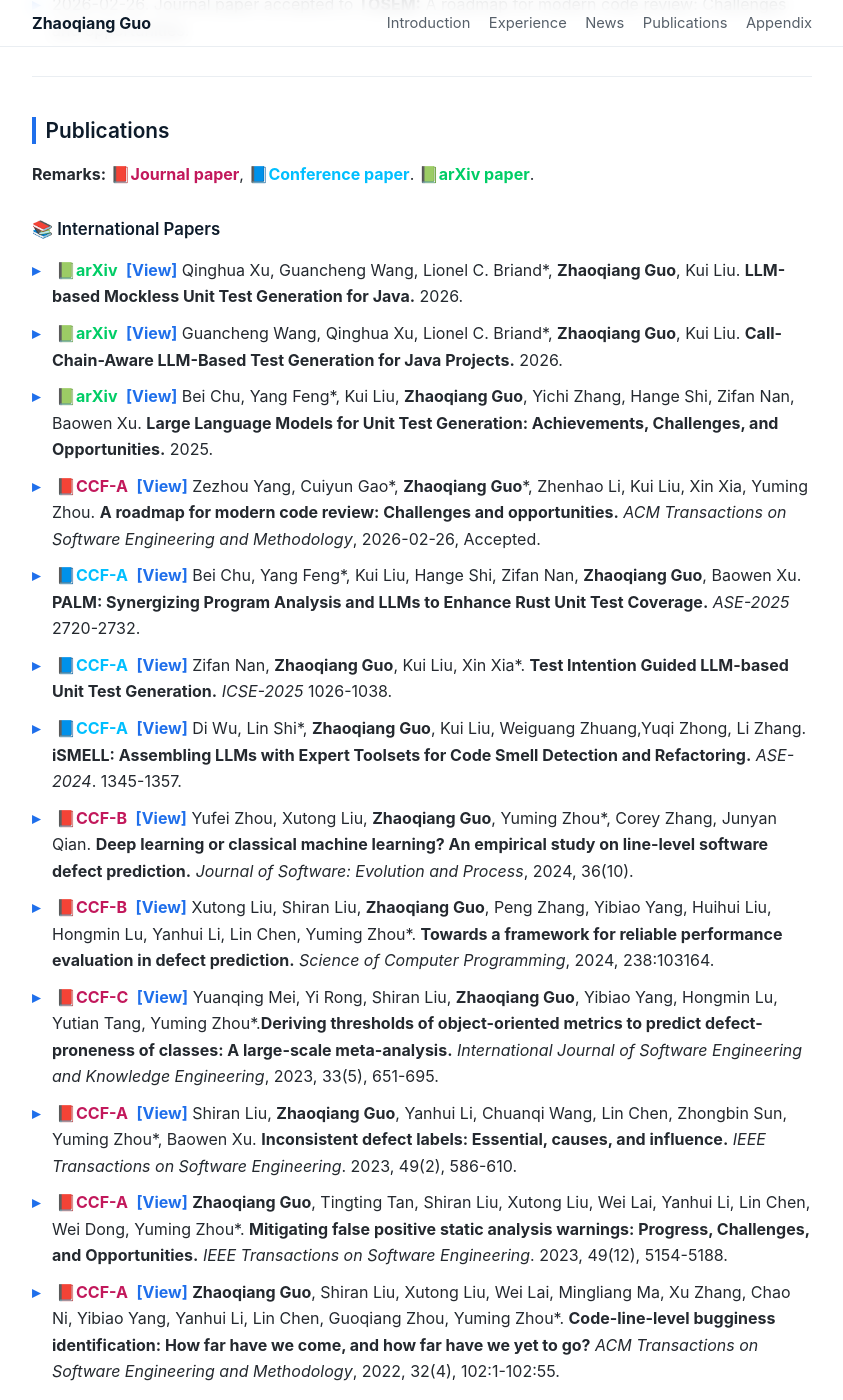
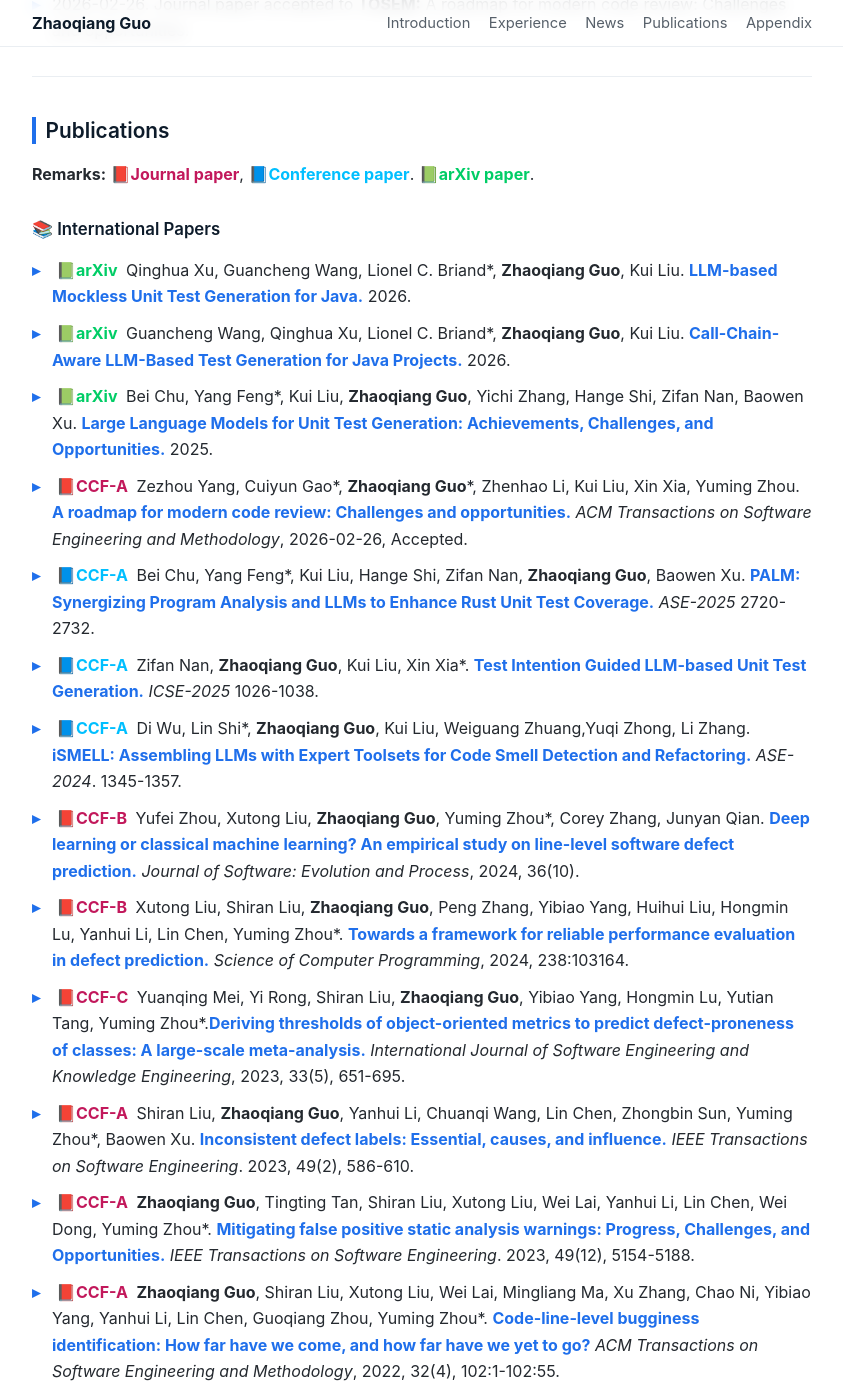
Before and after one commit to Naplues/naplues.github.io, a Jekyll site: the page built from index.html, in a window 1280 px wide and 1400 px high, scrolled down 1476 px. Shown: the whole window, without its empty margins (218-1061 px from the left). Built offline with Jekyll 4.4.1, drawn with Linux system fonts in a browser that asks for light colours; a script that is not in the unit is left out; some of the changed text lies outside the part shown.

Commit message:
Move publication View links onto paper titles
Remove the separate [View] link from each publication entry and instead
wrap the paper title with the same URL, so the title itself is the link.
Applies to all 23 entries (international + domestic).

Co-Authored-By: Claude Fable 5 <noreply@anthropic.com>

```diff
--- a/index.html
+++ b/index.html
@@ -85,52 +85,52 @@ layout: default
 
 <ul>
   <li>
-    <p><strong><span style="color: #00CD66">📗arXiv</span></strong> <a href="https://arxiv.org/abs/2605.26851"><strong>[View]</strong></a> Qinghua Xu, Guancheng Wang, Lionel C. Briand*, <strong>Zhaoqiang Guo</strong>, Kui Liu. <strong>LLM-based Mockless Unit Test Generation for Java.</strong> 2026.</p>
+    <p><strong><span style="color: #00CD66">📗arXiv</span></strong> Qinghua Xu, Guancheng Wang, Lionel C. Briand*, <strong>Zhaoqiang Guo</strong>, Kui Liu. <a href="https://arxiv.org/abs/2605.26851"><strong>LLM-based Mockless Unit Test Generation for Java.</strong></a> 2026.</p>
   </li>
   <li>
-    <p><strong><span style="color: #00CD66">📗arXiv</span></strong> <a href="https://arxiv.org/abs/2604.22046"><strong>[View]</strong></a> Guancheng Wang, Qinghua Xu, Lionel C. Briand*, <strong>Zhaoqiang Guo</strong>, Kui Liu. <strong>Call-Chain-Aware LLM-Based Test Generation for Java Projects.</strong> 2026.</p>
+    <p><strong><span style="color: #00CD66">📗arXiv</span></strong> Guancheng Wang, Qinghua Xu, Lionel C. Briand*, <strong>Zhaoqiang Guo</strong>, Kui Liu. <a href="https://arxiv.org/abs/2604.22046"><strong>Call-Chain-Aware LLM-Based Test Generation for Java Projects.</strong></a> 2026.</p>
   </li>
   <li>
-    <p><strong><span style="color: #00CD66">📗arXiv</span></strong> <a href="https://arxiv.org/abs/2511.21382"><strong>[View]</strong></a> Bei Chu, Yang Feng*, Kui Liu, <strong>Zhaoqiang Guo</strong>, Yichi Zhang, Hange Shi, Zifan Nan, Baowen Xu. <strong>Large Language Models for Unit Test Generation: Achievements, Challenges, and Opportunities.</strong> 2025.</p>
+    <p><strong><span style="color: #00CD66">📗arXiv</span></strong> Bei Chu, Yang Feng*, Kui Liu, <strong>Zhaoqiang Guo</strong>, Yichi Zhang, Hange Shi, Zifan Nan, Baowen Xu. <a href="https://arxiv.org/abs/2511.21382"><strong>Large Language Models for Unit Test Generation: Achievements, Challenges, and Opportunities.</strong></a> 2025.</p>
   </li>
   <li>
-    <p><strong><span style="color: #C2185B">📕CCF-A</span></strong> <a href="https://dl.acm.org/doi/10.1145/3800963"><strong>[View]</strong></a> Zezhou Yang, Cuiyun Gao*, <strong>Zhaoqiang Guo</strong>*, Zhenhao Li, Kui Liu, Xin Xia, Yuming Zhou. <strong>A roadmap for modern code review: Challenges and opportunities.</strong> <em>ACM Transactions on Software Engineering and Methodology</em>, 2026-02-26, Accepted.</p>
+    <p><strong><span style="color: #C2185B">📕CCF-A</span></strong> Zezhou Yang, Cuiyun Gao*, <strong>Zhaoqiang Guo</strong>*, Zhenhao Li, Kui Liu, Xin Xia, Yuming Zhou. <a href="https://dl.acm.org/doi/10.1145/3800963"><strong>A roadmap for modern code review: Challenges and opportunities.</strong></a> <em>ACM Transactions on Software Engineering and Methodology</em>, 2026-02-26, Accepted.</p>
   </li>
   <li>
-    <p><strong><span style="color: #00BFFF">📘CCF-A</span></strong> <a href="https://ieeexplore.ieee.org/document/11334728/"><strong>[View]</strong></a> Bei Chu, Yang Feng*, Kui Liu, Hange Shi, Zifan Nan, <strong>Zhaoqiang Guo</strong>, Baowen Xu. <strong>PALM: Synergizing Program Analysis and LLMs to Enhance Rust Unit Test Coverage.</strong> <em>ASE-2025</em> 2720-2732.</p>
+    <p><strong><span style="color: #00BFFF">📘CCF-A</span></strong> Bei Chu, Yang Feng*, Kui Liu, Hange Shi, Zifan Nan, <strong>Zhaoqiang Guo</strong>, Baowen Xu. <a href="https://ieeexplore.ieee.org/document/11334728/"><strong>PALM: Synergizing Program Analysis and LLMs to Enhance Rust Unit Test Coverage.</strong></a> <em>ASE-2025</em> 2720-2732.</p>
   </li>
   <li>
-    <p><strong><span style="color: #00BFFF">📘CCF-A</span></strong> <a href="https://ieeexplore.ieee.org/document/11029762/"><strong>[View]</strong></a> Zifan Nan, <strong>Zhaoqiang Guo</strong>, Kui Liu, Xin Xia*. <strong>Test Intention Guided LLM-based Unit Test Generation.</strong> <em>ICSE-2025</em> 1026-1038.</p>
+    <p><strong><span style="color: #00BFFF">📘CCF-A</span></strong> Zifan Nan, <strong>Zhaoqiang Guo</strong>, Kui Liu, Xin Xia*. <a href="https://ieeexplore.ieee.org/document/11029762/"><strong>Test Intention Guided LLM-based Unit Test Generation.</strong></a> <em>ICSE-2025</em> 1026-1038.</p>
   </li>
   <li>
-    <p><strong><span style="color: #00BFFF">📘CCF-A</span></strong> <a href="https://dl.acm.org/doi/pdf/10.1145/3691620.3695508"><strong>[View]</strong></a> Di Wu, Lin Shi*, <strong>Zhaoqiang Guo</strong>, Kui Liu, Weiguang Zhuang,Yuqi Zhong, Li Zhang. <strong>iSMELL: Assembling LLMs with Expert Toolsets for Code Smell Detection and Refactoring.</strong> <em>ASE-2024</em>. 1345-1357.</p>
+    <p><strong><span style="color: #00BFFF">📘CCF-A</span></strong> Di Wu, Lin Shi*, <strong>Zhaoqiang Guo</strong>, Kui Liu, Weiguang Zhuang,Yuqi Zhong, Li Zhang. <a href="https://dl.acm.org/doi/pdf/10.1145/3691620.3695508"><strong>iSMELL: Assembling LLMs with Expert Toolsets for Code Smell Detection and Refactoring.</strong></a> <em>ASE-2024</em>. 1345-1357.</p>
   </li>
   <li>
-    <p><strong><span style="color: #C2185B">📕CCF-B</span></strong> <a href="https://onlinelibrary.wiley.com/doi/10.1002/smr.2696"><strong>[View]</strong></a> Yufei Zhou, Xutong Liu, <strong>Zhaoqiang Guo</strong>, Yuming Zhou*, Corey Zhang, Junyan Qian. <strong>Deep learning or classical machine learning? An empirical study on line-level software defect prediction.</strong> <em>Journal of Software: Evolution and Process</em>, 2024, 36(10).</p>
+    <p><strong><span style="color: #C2185B">📕CCF-B</span></strong> Yufei Zhou, Xutong Liu, <strong>Zhaoqiang Guo</strong>, Yuming Zhou*, Corey Zhang, Junyan Qian. <a href="https://onlinelibrary.wiley.com/doi/10.1002/smr.2696"><strong>Deep learning or classical machine learning? An empirical study on line-level software defect prediction.</strong></a> <em>Journal of Software: Evolution and Process</em>, 2024, 36(10).</p>
   </li>
   <li>
-    <p><strong><span style="color: #C2185B">📕CCF-B</span></strong> <a href="https://www.sciencedirect.com/science/article/pii/S016764232400087X?via%3Dihub"><strong>[View]</strong></a> Xutong Liu, Shiran Liu, <strong>Zhaoqiang Guo</strong>, Peng Zhang, Yibiao Yang, Huihui Liu, Hongmin Lu, Yanhui Li, Lin Chen, Yuming Zhou*. <strong>Towards a framework for reliable performance evaluation in defect prediction.</strong> <em>Science of Computer Programming</em>, 2024, 238:103164.</p>
+    <p><strong><span style="color: #C2185B">📕CCF-B</span></strong> Xutong Liu, Shiran Liu, <strong>Zhaoqiang Guo</strong>, Peng Zhang, Yibiao Yang, Huihui Liu, Hongmin Lu, Yanhui Li, Lin Chen, Yuming Zhou*. <a href="https://www.sciencedirect.com/science/article/pii/S016764232400087X?via%3Dihub"><strong>Towards a framework for reliable performance evaluation in defect prediction.</strong></a> <em>Science of Computer Programming</em>, 2024, 238:103164.</p>
   </li>
   <li>
-    <p><strong><span style="color: #C2185B">📕CCF-C</span></strong> <a href="https://www.worldscientific.com/doi/10.1142/S0218194023500110"><strong>[View]</strong></a> Yuanqing Mei, Yi Rong, Shiran Liu, <strong>Zhaoqiang Guo</strong>, Yibiao Yang, Hongmin Lu, Yutian Tang, Yuming Zhou*.<strong>Deriving thresholds of object-oriented metrics to predict defect-proneness of classes: A large-scale meta-analysis.</strong> <em>International Journal of Software Engineering and Knowledge Engineering</em>, 2023, 33(5), 651-695.</p>
+    <p><strong><span style="color: #C2185B">📕CCF-C</span></strong> Yuanqing Mei, Yi Rong, Shiran Liu, <strong>Zhaoqiang Guo</strong>, Yibiao Yang, Hongmin Lu, Yutian Tang, Yuming Zhou*.<a href="https://www.worldscientific.com/doi/10.1142/S0218194023500110"><strong>Deriving thresholds of object-oriented metrics to predict defect-proneness of classes: A large-scale meta-analysis.</strong></a> <em>International Journal of Software Engineering and Knowledge Engineering</em>, 2023, 33(5), 651-695.</p>
   </li>
   <li>
-    <p><strong><span style="color: #C2185B">📕CCF-A</span></strong> <a href="https://ieeexplore.ieee.org/document/9729569"><strong>[View]</strong></a> Shiran Liu, <strong>Zhaoqiang Guo</strong>, Yanhui Li, Chuanqi Wang, Lin Chen, Zhongbin Sun, Yuming Zhou*, Baowen Xu. <strong>Inconsistent defect labels: Essential, causes, and influence.</strong> <em>IEEE Transactions on Software Engineering</em>. 2023, 49(2), 586-610.</p>
+    <p><strong><span style="color: #C2185B">📕CCF-A</span></strong> Shiran Liu, <strong>Zhaoqiang Guo</strong>, Yanhui Li, Chuanqi Wang, Lin Chen, Zhongbin Sun, Yuming Zhou*, Baowen Xu. <a href="https://ieeexplore.ieee.org/document/9729569"><strong>Inconsistent defect labels: Essential, causes, and influence.</strong></a> <em>IEEE Transactions on Software Engineering</em>. 2023, 49(2), 586-610.</p>
   </li>
   <li>
-    <p><strong><span style="color: #C2185B">📕CCF-A</span></strong> <a href="https://ieeexplore.ieee.org/document/10305541/"><strong>[View]</strong></a> <strong>Zhaoqiang Guo</strong>, Tingting Tan, Shiran Liu, Xutong Liu, Wei Lai, Yanhui Li, Lin Chen, Wei Dong, Yuming Zhou*. <strong>Mitigating false positive static analysis warnings: Progress, Challenges, and Opportunities.</strong> <em>IEEE Transactions on Software Engineering</em>. 2023, 49(12), 5154-5188.</p>
+    <p><strong><span style="color: #C2185B">📕CCF-A</span></strong> <strong>Zhaoqiang Guo</strong>, Tingting Tan, Shiran Liu, Xutong Liu, Wei Lai, Yanhui Li, Lin Chen, Wei Dong, Yuming Zhou*. <a href="https://ieeexplore.ieee.org/document/10305541/"><strong>Mitigating false positive static analysis warnings: Progress, Challenges, and Opportunities.</strong></a> <em>IEEE Transactions on Software Engineering</em>. 2023, 49(12), 5154-5188.</p>
   </li>
   <li>
-    <p><strong><span style="color: #C2185B">📕CCF-A</span></strong> <a href="https://dl.acm.org/doi/10.1145/3582572"><strong>[View]</strong></a> <strong>Zhaoqiang Guo</strong>, Shiran Liu, Xutong Liu, Wei Lai, Mingliang Ma, Xu Zhang, Chao Ni, Yibiao Yang, Yanhui Li, Lin Chen, Guoqiang Zhou, Yuming Zhou*. <strong>Code-line-level bugginess identification: How far have we come, and how far have we yet to go?</strong> <em>ACM Transactions on Software Engineering and Methodology</em>, 2022, 32(4), 102:1-102:55.</p>
+    <p><strong><span style="color: #C2185B">📕CCF-A</span></strong> <strong>Zhaoqiang Guo</strong>, Shiran Liu, Xutong Liu, Wei Lai, Mingliang Ma, Xu Zhang, Chao Ni, Yibiao Yang, Yanhui Li, Lin Chen, Guoqiang Zhou, Yuming Zhou*. <a href="https://dl.acm.org/doi/10.1145/3582572"><strong>Code-line-level bugginess identification: How far have we come, and how far have we yet to go?</strong></a> <em>ACM Transactions on Software Engineering and Methodology</em>, 2022, 32(4), 102:1-102:55.</p>
   </li>
   <li>
-    <p><strong><span style="color: #C2185B">📕CCF-A</span></strong> <a href="https://dl.acm.org/doi/10.1145/3447247"><strong>[View]</strong></a> <strong>Zhaoqiang Guo</strong>, Shiran Liu, Jinping Liu, Yanhui Li, Lin Chen, Hongmin Lu, Yuming Zhou*. <strong>How far have we progressed in identifying self-admitted technical debts? A comprehensive empirical study.</strong> <em>ACM Transactions on Software Engineering and Methodology</em>, 2021, 30(4), 45:1-45:56.</p>
+    <p><strong><span style="color: #C2185B">📕CCF-A</span></strong> <strong>Zhaoqiang Guo</strong>, Shiran Liu, Jinping Liu, Yanhui Li, Lin Chen, Hongmin Lu, Yuming Zhou*. <a href="https://dl.acm.org/doi/10.1145/3447247"><strong>How far have we progressed in identifying self-admitted technical debts? A comprehensive empirical study.</strong></a> <em>ACM Transactions on Software Engineering and Methodology</em>, 2021, 30(4), 45:1-45:56.</p>
   </li>
   <li>
-    <p><strong><span style="color: #C2185B">📕CCF-B</span></strong> <a href="https://www.sciencedirect.com/science/article/pii/S0950584921001440"><strong>[View]</strong></a> Shiran Liu, <strong>Zhaoqiang Guo</strong>, Yanhui Li, Hongmin Lu, Lin Chen, Lei Xu, Yuming Zhou*, Baowen Xu. <strong>Prioritizing documentation effort: Can we do it simpler but better?</strong> <em>Information of Software and Technology</em>. 2021, 140.</p>
+    <p><strong><span style="color: #C2185B">📕CCF-B</span></strong> Shiran Liu, <strong>Zhaoqiang Guo</strong>, Yanhui Li, Hongmin Lu, Lin Chen, Lei Xu, Yuming Zhou*, Baowen Xu. <a href="https://www.sciencedirect.com/science/article/pii/S0950584921001440"><strong>Prioritizing documentation effort: Can we do it simpler but better?</strong></a> <em>Information of Software and Technology</em>. 2021, 140.</p>
   </li>
   <li>
-    <p><strong><span style="color: #C2185B">📕CCF-B</span></strong> <a href="https://doi.org/10.1007/s10664-020-09802-1"><strong>[View]</strong></a> <strong>Zhaoqiang Guo</strong>, Yanhui Li, Wanwangying Ma, Yuming Zhou*, Hongmin Lu, Lin Chen, Baowen Xu. <strong>Boosting crash-inducing change localization with rank-performance-based feature subset selection.</strong> <em>Empirical Software Engineering</em>, 2020, 25(3), 1905-1950.</p>
+    <p><strong><span style="color: #C2185B">📕CCF-B</span></strong> <strong>Zhaoqiang Guo</strong>, Yanhui Li, Wanwangying Ma, Yuming Zhou*, Hongmin Lu, Lin Chen, Baowen Xu. <a href="https://doi.org/10.1007/s10664-020-09802-1"><strong>Boosting crash-inducing change localization with rank-performance-based feature subset selection.</strong></a> <em>Empirical Software Engineering</em>, 2020, 25(3), 1905-1950.</p>
   </li>
 </ul>
 
@@ -138,25 +138,25 @@ layout: default
 
 <ul>
   <li>
-    <p><strong><span style="color: #C2185B">📕CCF 中文A类</span></strong> <a href="https://www.jos.org.cn/jos/article/abstract/7376"><strong>[View]</strong></a> 唐家昕, 王璇, 赖伟, 路则雨, <strong>郭肇强</strong>, 杨已彪, 周毓明*. <strong>深度学习驱动的软件漏洞预测: 问题、进展与挑战.</strong> <em>软件学报</em>, 2025, 36(11), 4906–4952.</p>
+    <p><strong><span style="color: #C2185B">📕CCF 中文A类</span></strong> 唐家昕, 王璇, 赖伟, 路则雨, <strong>郭肇强</strong>, 杨已彪, 周毓明*. <a href="https://www.jos.org.cn/jos/article/abstract/7376"><strong>深度学习驱动的软件漏洞预测: 问题、进展与挑战.</strong></a> <em>软件学报</em>, 2025, 36(11), 4906–4952.</p>
   </li>
   <li>
-    <p><strong><span style="color: #C2185B">📕CCF 中文A类</span></strong> <a href="https://www.jos.org.cn/jos/article/abstract/6953"><strong>[View]</strong></a> 路则雨, 张鹏, 王洋, <strong>郭肇强</strong>, 杨已彪, 周毓明*. <strong>测试集有效性评价：问题、进展与挑战.</strong> <em>软件学报</em>, 2024, 35(2), 532–580.</p>
+    <p><strong><span style="color: #C2185B">📕CCF 中文A类</span></strong> 路则雨, 张鹏, 王洋, <strong>郭肇强</strong>, 杨已彪, 周毓明*. <a href="https://www.jos.org.cn/jos/article/abstract/6953"><strong>测试集有效性评价：问题、进展与挑战.</strong></a> <em>软件学报</em>, 2024, 35(2), 532–580.</p>
   </li>
   <li>
-    <p><strong><span style="color: #C2185B">📕CCF 中文A类</span></strong> <a href="https://www.jos.org.cn/jos/article/abstract/6401"><strong>[View]</strong></a> 周慧聪, <strong>郭肇强(共一)</strong>, 梅元清, 李言辉*, 陈林, 周毓明*. <strong>版本失配和数据泄露对基于缺陷报告的缺陷定位模型的影响.</strong> <em>软件学报</em>, 2023, 34(5), 2196–2217.</p>
+    <p><strong><span style="color: #C2185B">📕CCF 中文A类</span></strong> 周慧聪, <strong>郭肇强(共一)</strong>, 梅元清, 李言辉*, 陈林, 周毓明*. <a href="https://www.jos.org.cn/jos/article/abstract/6401"><strong>版本失配和数据泄露对基于缺陷报告的缺陷定位模型的影响.</strong></a> <em>软件学报</em>, 2023, 34(5), 2196–2217.</p>
   </li>
   <li>
-    <p><strong><span style="color: #C2185B">📕CCF 中文A类</span></strong> <a href="https://www.jos.org.cn/jos/article/abstract/6714"><strong>[View]</strong></a> 刘旭同, <strong>郭肇强</strong>, 刘释然, 张鹏, 卢红敏, 周毓明*. <strong>软件缺陷预测模型间的比较实验：问题、进展与挑战.</strong> <em>软件学报</em>, 2023, 34(2), 582–624.</p>
+    <p><strong><span style="color: #C2185B">📕CCF 中文A类</span></strong> 刘旭同, <strong>郭肇强</strong>, 刘释然, 张鹏, 卢红敏, 周毓明*. <a href="https://www.jos.org.cn/jos/article/abstract/6714"><strong>软件缺陷预测模型间的比较实验：问题、进展与挑战.</strong></a> <em>软件学报</em>, 2023, 34(2), 582–624.</p>
   </li>
   <li>
-    <p><strong><span style="color: #C2185B">📕CCF 中文A类</span></strong> <a href="https://www.jos.org.cn/jos/article/abstract/6503"><strong>[View]</strong></a> 梅元清, <strong>郭肇强</strong>, 周慧聪, 李言辉, 陈林, 卢红敏, 周毓明*. <strong>面向对象软件度量阈值的确定方法：问题、进展与挑战.</strong> <em>软件学报</em>, 2023, 34(1), 50-102.</p>
+    <p><strong><span style="color: #C2185B">📕CCF 中文A类</span></strong> 梅元清, <strong>郭肇强</strong>, 周慧聪, 李言辉, 陈林, 卢红敏, 周毓明*. <a href="https://www.jos.org.cn/jos/article/abstract/6503"><strong>面向对象软件度量阈值的确定方法：问题、进展与挑战.</strong></a> <em>软件学报</em>, 2023, 34(1), 50-102.</p>
   </li>
   <li>
-    <p><strong><span style="color: #C2185B">📕CCF 中文A类</span></strong> <a href="https://www.jos.org.cn/jos/article/abstract/6292"><strong>[View]</strong></a> <strong>郭肇强</strong>, 刘释然, 谭婷婷, 李言辉*, 陈林, 周毓明*, 徐宝文. <strong>自承认技术债的研究: 问题、进展与挑战.</strong> <em>软件学报</em>, 2022, 33(1), 26-54.</p>
+    <p><strong><span style="color: #C2185B">📕CCF 中文A类</span></strong> <strong>郭肇强</strong>, 刘释然, 谭婷婷, 李言辉*, 陈林, 周毓明*, 徐宝文. <a href="https://www.jos.org.cn/jos/article/abstract/6292"><strong>自承认技术债的研究: 问题、进展与挑战.</strong></a> <em>软件学报</em>, 2022, 33(1), 26-54.</p>
   </li>
   <li>
-    <p><strong><span style="color: #C2185B">📕CCF 中文A类</span></strong> <a href="https://www.jos.org.cn/jos/article/abstract/6087"><strong>[View]</strong></a> <strong>郭肇强</strong>, 周慧聪, 刘释然, 李言辉*, 陈林, 周毓明*, 徐宝文. <strong>基于信息检索的缺陷定位: 问题、进展与挑战.</strong> <em>软件学报</em>, 2020, 31(9), 2826−2854.</p>
+    <p><strong><span style="color: #C2185B">📕CCF 中文A类</span></strong> <strong>郭肇强</strong>, 周慧聪, 刘释然, 李言辉*, 陈林, 周毓明*, 徐宝文. <a href="https://www.jos.org.cn/jos/article/abstract/6087"><strong>基于信息检索的缺陷定位: 问题、进展与挑战.</strong></a> <em>软件学报</em>, 2020, 31(9), 2826−2854.</p>
   </li>
 </ul>
 
```
